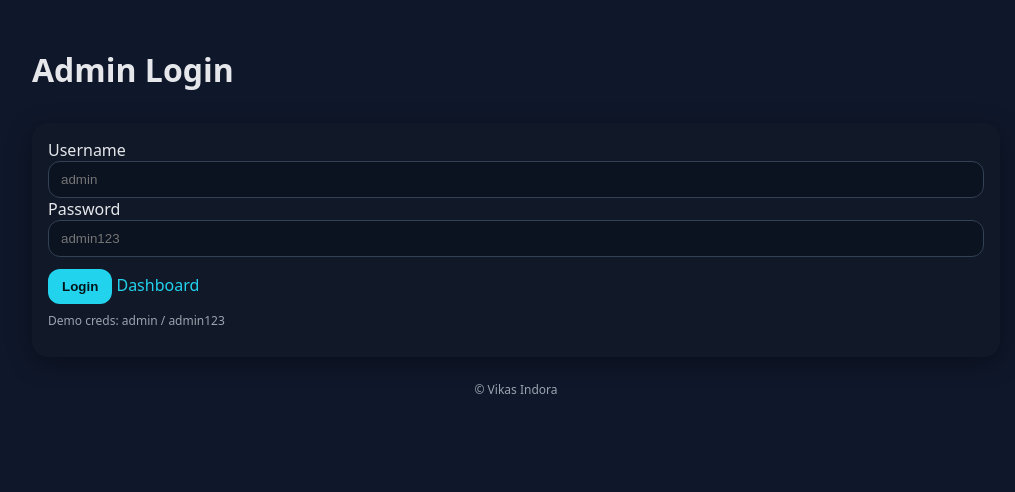
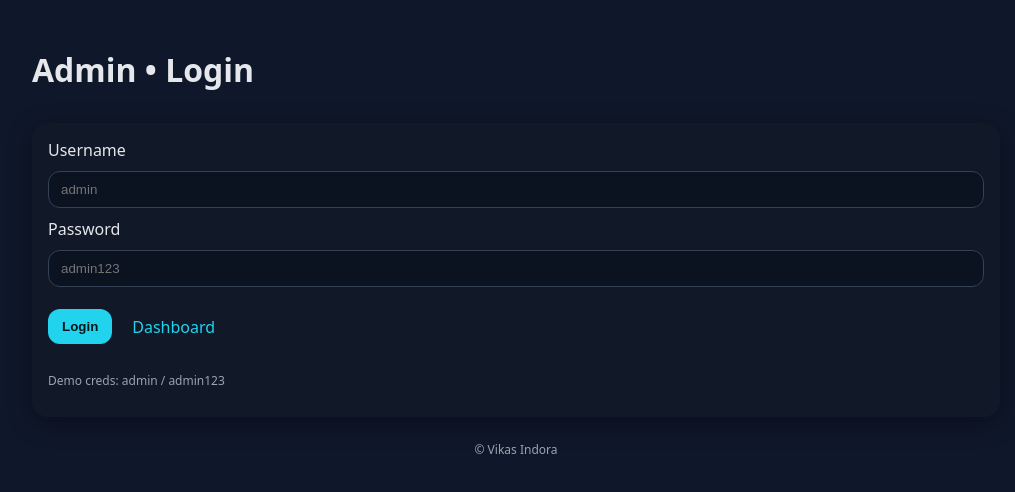
Before and after one commit to VikasIndora/E-Commerce-Website, a website: page frontend/admin/login.html in a window 1280 px wide. Shown: the whole page, without its empty margins (124-1139 px from the left). Drawn offline with Linux system fonts and the light colour scheme.

Commit message:
update frontend/admin/ login.html

```diff
--- a/frontend/admin/login.html
+++ b/frontend/admin/login.html
@@ -4,17 +4,34 @@
   <meta charset="UTF-8" />
   <title>Admin Login</title>
   <link rel="stylesheet" href="../css/style.css" />
+  <style>
+    .card{
+        display: flex;
+        flex-direction: column;
+        gap: 20px;
+    }
+    form {
+        display: flex;
+        flex-direction: column;
+        gap: 10px;
+    }
+    .buttons {
+        display: flex;
+        align-items: center;
+        gap: 20px;
+    }
+  </style>
 </head>
 <body>
   <div class="container">
-    <header><h1>Admin Login</h1></header>
+    <header><h1>Admin • Login</h1></header>
     <div class="card">
       <form onsubmit="adminLogin(event)">
         <label>Username</label>
         <input id="username" class="input" placeholder="admin" />
         <label>Password</label>
         <input id="password" type="password" class="input" placeholder="admin123" />
-        <div style="margin-top:12px">
+        <div style="margin-top:12px" class="buttons">
           <button class="btn btn-primary" type="submit">Login</button>
           <a class="link" href="products.html">Dashboard</a>
         </div>
```
